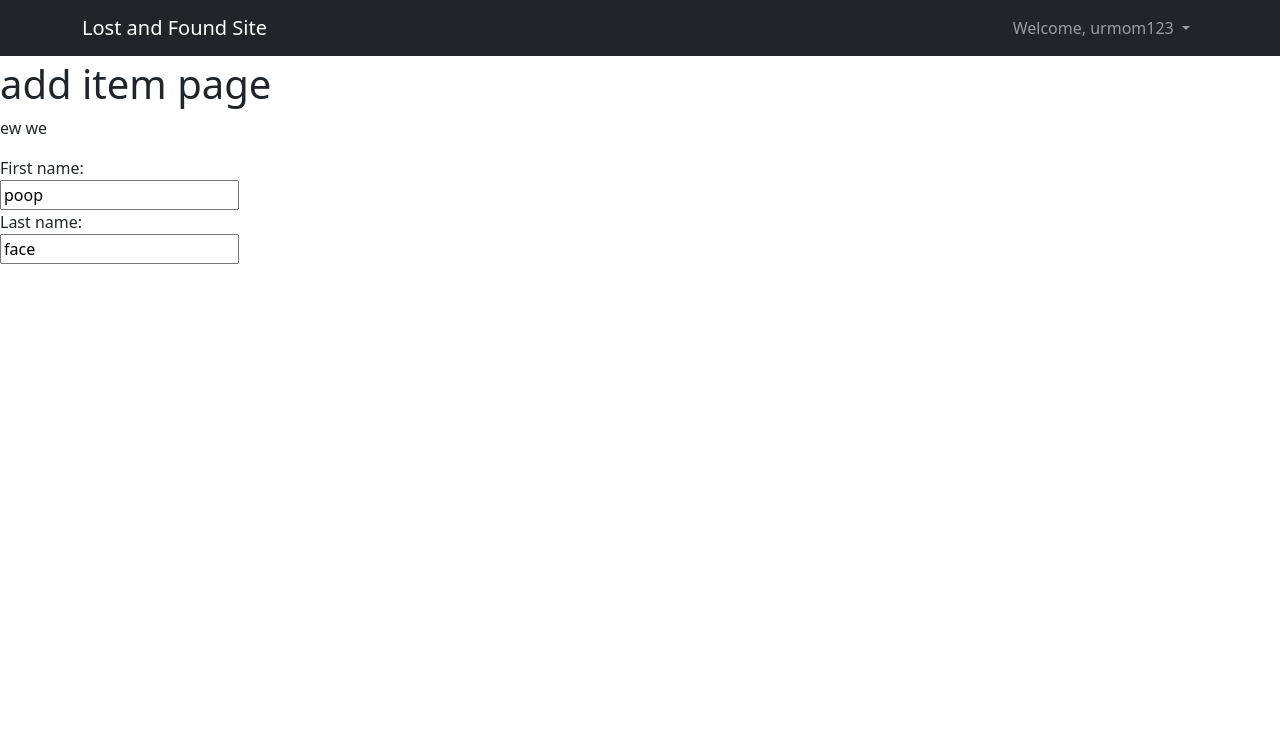
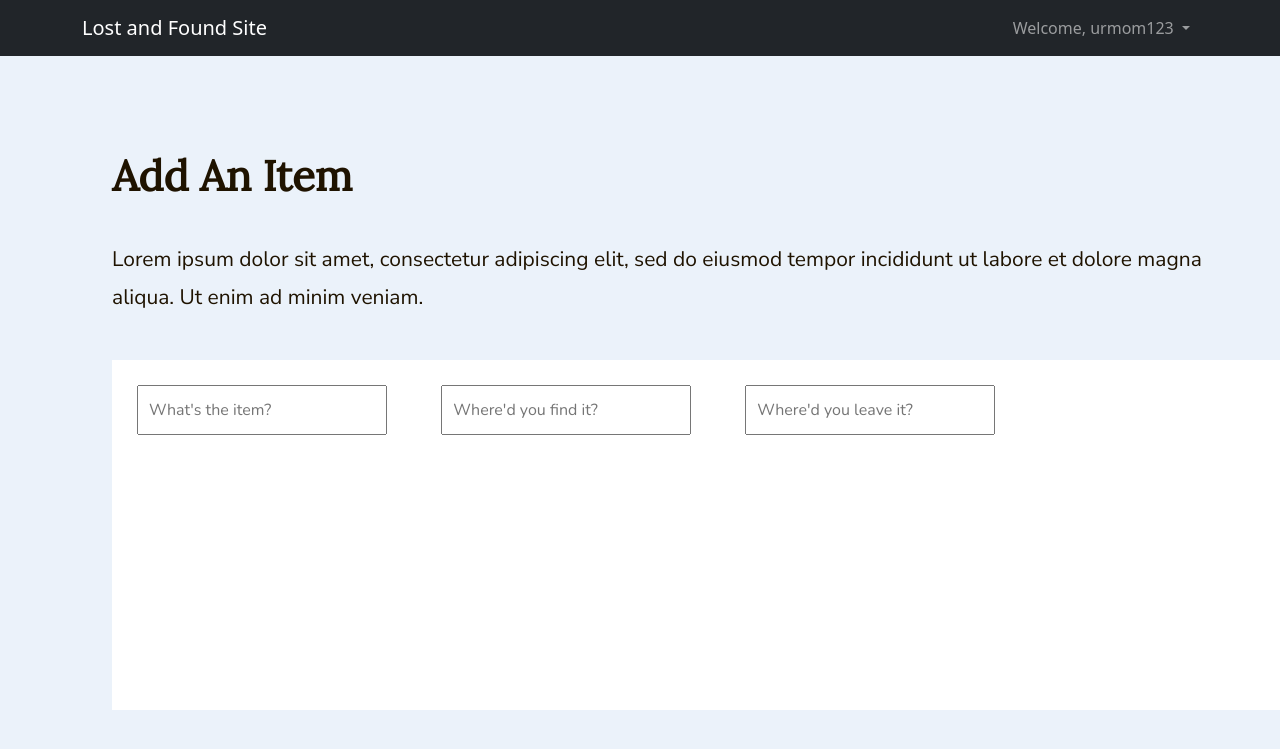
Before and after one commit to rebeccayu2015/lofosite, a Django app: page /add_item/ in a window 1280 px wide. Shown: the top 749 px of the page. Run offline with Django 4.2, Linux system fonts and the light colour scheme; a user stored in the database is signed in; some libraries are stand-ins or nearby versions.

Commit message:
Made CSS changes

```diff
--- a/main/templates/main/add_item.html
+++ b/main/templates/main/add_item.html
@@ -5,13 +5,38 @@
 {% endblock %}
 
 {% block content %}
-<h1>add item page</h1>
-<p>ew we</p>
-<form>
-    <label for="fname">First name:</label><br>
-    <input type="text" id="fname" name="fname" value="poop"><br>
 
-    <label for="lname">Last name:</label><br>
-    <input type="text" id="lname" name="lname" value="face">
+
+<h1 id="page-title">
+  Add An Item
+</h1>
+
+<p id= "page-subhead">
+  Lorem ipsum dolor sit amet, consectetur adipiscing elit, sed do eiusmod
+  tempor incididunt ut labore et dolore magna aliqua. Ut enim ad minim veniam.
+</p>
+
+<div class="item-form">
+  <form>
+        <input type="text" id ="item-name" name="item-name" placeholder="What's the item?">
+
+        <input type="text" id="location-found" name="location-found" placeholder="Where'd you find it?">
+
+        <input type="text" id="location-left" name="location-left" placeholder="Where'd you leave it?">
+
+        <br>
+
+        <!--
+
+        <input type="text" id="item-descrip" name="item-descrip" placeholder="Any important details?">
+
+        <input type="file" accept="image/png, image/jpeg, image/jpg">
+
+        <input type="submit" id="form-submit">
+
+        -->
+
   </form>
+</div>
+
 {% endblock %}
--- a/templates/base.html
+++ b/templates/base.html
@@ -9,6 +9,180 @@
     <link rel="stylesheet" href="https://cdn.jsdelivr.net/npm/bootstrap-icons@1.3.0/font/bootstrap-icons.css" />
     <link href="https://cdn.jsdelivr.net/npm/bootstrap@5.0.2/dist/css/bootstrap.min.css" rel="stylesheet" integrity="sha384-EVSTQN3/azprG1Anm3QDgpJLIm9Nao0Yz1ztcQTwFspd3yD65VohhpuuCOmLASjC" crossorigin="anonymous">
     <link rel="stylesheet" href="{% static 'css/style.css' %}">
+
+    <link rel="preconnect" href="https://fonts.googleapis.com">
+    <link rel="preconnect" href="https://fonts.gstatic.com" crossorigin>
+    <link href="https://fonts.googleapis.com/css2?family=Lora&family=Nunito&family=Nunito+Sans&display=swap" rel="stylesheet">
+
+    <style>
+
+      body{
+         background: #EBF2FA
+      }
+
+      #page-title{
+        position: absolute;
+        left: 112px;
+        top: 140px;
+
+        font-family: 'Lora';
+        font-style: normal;
+        font-size: 42px;
+        line-height: 72px;
+        font-weight: 600;
+
+        color: #1F1300;
+      }
+
+      #page-subhead{
+        position: absolute;
+        width: 1121px;
+        right: 53px;
+        left: 112px;
+        top: 240px;
+
+        font-family: 'Nunito Sans', sans-serif;
+        font-style: normal;
+        font-weight: 400;
+        font-size: 21px;
+        line-height: 38px;
+
+        color: #1F1300;
+      }
+
+      .item-form{
+        margin-top: 300px;
+        margin-left: 112px;
+        width: 1175px;
+        height: 350px;
+
+        background: #FFFFFF;
+        font-family: 'Nunito', sans-serif;
+
+      }
+
+      .item-form input{
+        margin: 25px 25px 5px 25px;
+        width: 250px;
+        height: 50px;
+
+        padding-left: 10px;
+      }
+
+      #item-descrip{
+        width:500px;
+        height: 150px;
+      }
+
+      #form-submit{
+
+      }
+
+      #item-card{
+        position: absolute;
+        width: 625px;
+        height: 350px;
+        left: 653px;
+        top: 375px;
+
+        background: #FFFFFF;
+        font-family: 'Nunito', sans-serif;
+
+        margin-right: 10px;
+
+      }
+
+      #item-head{
+        /*
+        position: absolute;
+        width: 416px;
+        height: 53px;
+        left: 703px;
+        top: 464px;
+
+        font-family: 'Nunito Sans';
+        font-style: normal;
+        */
+
+        font-size: 24px;
+        line-height: 49px;
+        font-weight: bolder;
+
+        display: inline-block;
+
+        color: #000000;
+
+        padding-left: 50px;
+        padding-top: 25px;
+        padding-bottom: 2px;
+      }
+
+      .item-sect{
+        /*
+        position: absolute;
+        width: 416px;
+        height: 53px;
+        left: 703px;
+        top: 538px;
+
+        font-family: 'Nunito Sans', sans-serif;
+        font-style: normal;
+
+        */
+        font-size: 18px;
+        line-height: 33px;
+
+        padding-bottom: 1px;
+
+        color: #000000;
+
+        padding-left: 50px;
+        padding-right: 100px;
+
+
+      }
+
+      #claim-button{
+        /*
+        position: absolute;
+        left: 1143px;
+        top: 468px;
+        */
+
+        width: 110px;
+        height: 40px;
+
+        background: #34984A;
+        box-shadow: 0px 4px 4px rgba(0, 0, 0, 0.25);
+        border-radius: 12px;
+        border-width: 0px;
+
+        float: right;
+
+        color: white;
+        font-family: 'Nunito', sans-serif;
+
+        margin-top: 25px;
+        margin-right: 25px;
+
+
+      }
+
+      #claim-button:hover{
+        background: #256A34;
+      }
+
+      #item-image img {
+        position: absolute;
+        width: 550px;
+        height: 350px;
+        top: 375px;
+        left: 112px;
+
+      }
+
+    </style>
+
     {% block title %}
     {% endblock %}
   </head>
```
Also changed, not shown: main/templates/main/item_list.html (+44 -3 lines), db.sqlite3.
